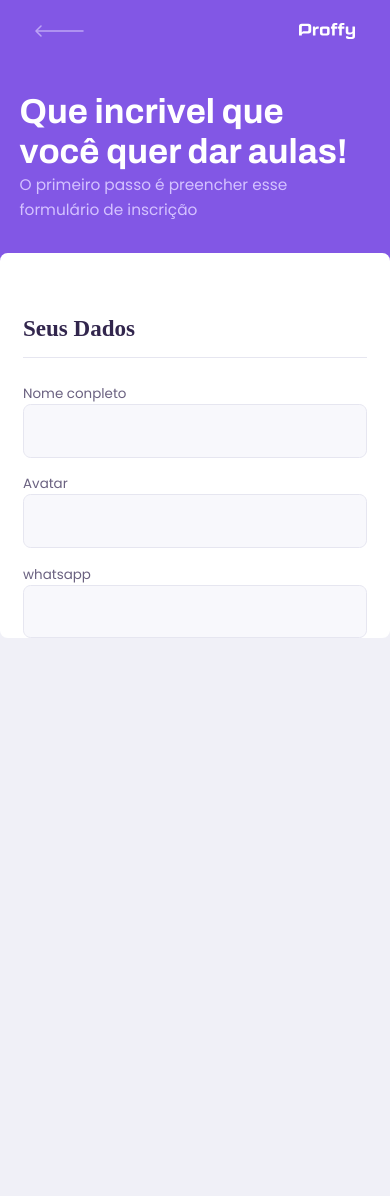
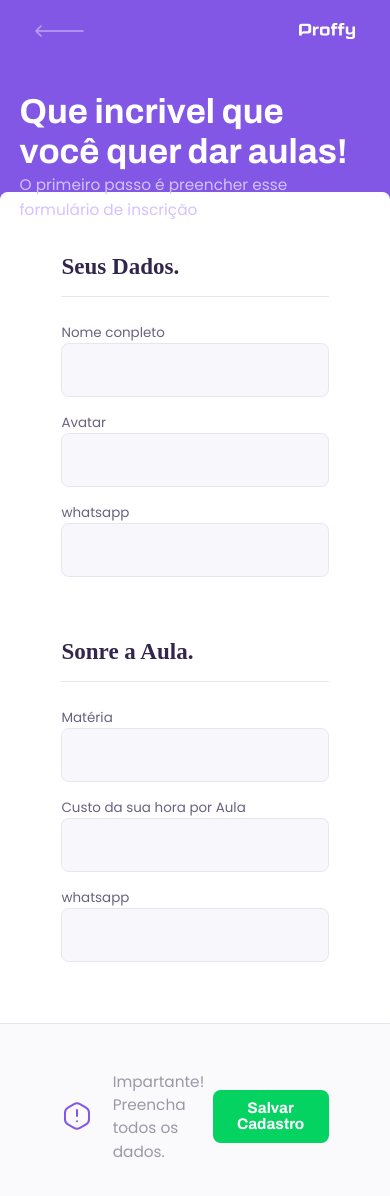
Before and after one commit to Jackson-Timoteo/NLW-2, a React (Create React App) app: page /give-classes in a window 390 px wide. Shown: the top 1196 px of the page. Before the commit the page ends 844 px from the top, so only its background shows below. Built offline with nearby package versions, Linux system fonts and the light colour scheme.

Commit message:
form proffy

```diff
--- a/src/pages/TeacherForm/index.tsx
+++ b/src/pages/TeacherForm/index.tsx
@@ -1,8 +1,11 @@
 import React from 'react';
+
 import PageHeader from '../../components/PageHeader';
 import Input from '../../components/Input';
 
-import './styles.css'
+import warningIcon from '../../assets/images/icons/warning.svg';
+
+import './styles.css';
 
 
 function TeacherForm(){
@@ -16,15 +19,30 @@
 
         <main>
             <fieldset>
-                <legend>Seus Dados</legend>
-
+                <legend>Seus Dados.</legend>
                 <Input name="name"  label="Nome conpleto" />
                 <Input name="avatar"  label="Avatar" />
                 <Input name="whatsapp"  label="whatsapp" />
+            </fieldset>
 
+            <fieldset>
+                <legend>Sonre a Aula.</legend>
+                <Input name="subject"  label="Matéria" />
+                <Input name="cost"  label="Custo da sua hora por Aula" />
+                <Input name="whatsapp"  label="whatsapp" />
+            </fieldset>
 
+            <footer>
+                <p>
+                    <img src={warningIcon} alt="Aviso Importante"/>
+                    Impartante! <br />
+                    Preencha todos os dados.
+                </p>
 
-            </fieldset>
+                <button>
+                    Salvar Cadastro
+                </button>
+            </footer>
         </main>
     </div>
     )
--- a/src/pages/TeacherForm/styles.css
+++ b/src/pages/TeacherForm/styles.css
@@ -40,3 +40,73 @@
     padding-bottom: 1.6rem;
     border-bottom: 1px solid var(--color-line-in-white);
 }
+
+#page-teacher-form main footer{
+    padding:  4rem 2.4rem;
+    background: var(--color-box-footer);
+    border-top: 1px solid var(--color-line-in-white);
+    margin-top: 6.4rem;
+}
+
+#page-teacher-form main footer p {
+    display: flex;
+    align-items: center;
+    justify-content: center;
+    line-height: 2.4rem;
+    color: var(--color-text-complement);
+}
+
+#page-teacher-form main footer p img {
+    margin-right: 2rem;
+}
+
+#page-teacher-form main footer button {
+    width: 100%;
+    height: 5.6rem;
+    background: var(--color-secundary);
+    color: var(--color-button-text  );
+    border: 0;
+    border-radius: 0.8rem;
+    cursor: pointer;
+    font: 700 1.6rem Archivo;
+    display: flex;
+    align-items: center;
+    justify-content: center;
+    text-decoration: none;
+    transition: background-color 0.2s;
+    margin-top: 3.2rem;
+}
+
+#page-teacher-form main footer button:hover {
+    background: var(--color-secundary--dark);
+}
+
+@media (max-width: 700px) {
+    #page-teacher-form {
+        max-width: 100vw ;
+    }
+
+    #page-teacher-form .page-header .header-content {
+        margin-bottom: 0;
+    }
+
+    #page-teacher-form main fieldset{
+         padding: 0 6.4rem;
+    }
+
+    #page-teacher-form main footer{
+        padding: 4.8rem 6.4rem;
+        display: flex;
+        align-items: center;
+        justify-content: space-between;
+    }
+
+    #page-teacher-form main footer p{
+        justify-content: space-between;
+    }
+
+    #page-teacher-form main footer button {
+        width: 20rem;
+        margin-top: 0;
+    }
+}
```
